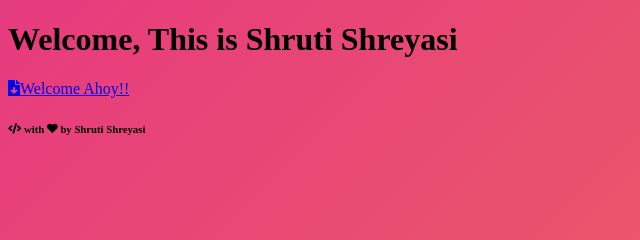
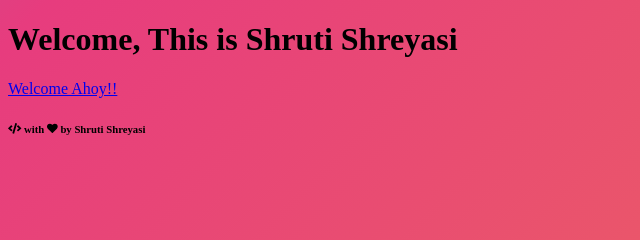
Before and after one commit to shruti170901/portfolio, a plain HTML site: page index.html in a window 1280 px wide. Shown: the top 240 px of the page, 0-640 px from the left. Drawn offline with Linux system fonts and the light colour scheme; a web font is replaced by a local one.

Commit message:
Update index.html

```diff
--- a/index.html
+++ b/index.html
@@ -13,7 +13,7 @@
   <h1 class="text-light">Welcome, This is Shruti Shreyasi</h1>
   <div class="btn-group mt-2 mb-4" role="group" aria-label="actionButtons">
     <a href="home.html" class="d-block btn btn-outline-light" home>
-      <i class="fas fa-file-download mr-2"></i>Welcome Ahoy!!</a>
+     Welcome Ahoy!!</a>
     <h6 class="text-light small font-weight-bold"><i class="fas fa-code"></i> with <i class="fas fa-heart"></i> by Shruti Shreyasi</h6>
     <script src="https://cdnjs.cloudflare.com/ajax/libs/font-awesome/5.11.2/js/all.min.js" integrity="sha256-qM7QTJSlvtPSxVRjVWNM2OfTAz/3k5ovHOKmKXuYMO4=" crossorigin="anonymous"></script>
 </body>
```
